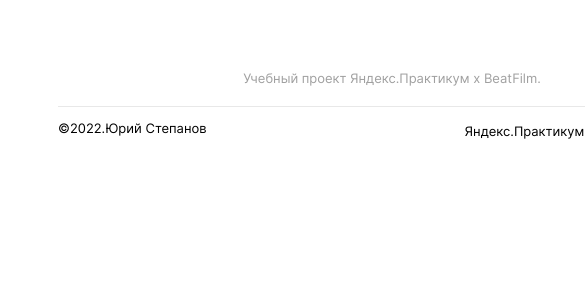
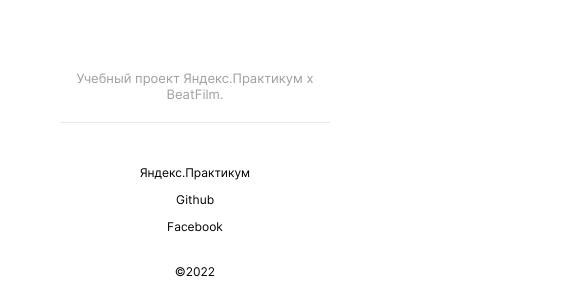
Before and after one commit to xenoxil/movies-explorer-frontend, a React (Create React App) app in the folder movies-explorer-frontend/: page / in a window 390 px wide. Shown: the part 5037-5331 px from the top of the page, 585 px wide, since content can reach past the window. Before the commit the page ends 5200 px from the top, so only its background shows below. Built offline with nearby package versions, Linux system fonts and the light colour scheme.

Commit message:
поправить 404 регистрацию и логин для 320разрешения

```diff
--- a/movies-explorer-frontend/src/components/Footer/Footer.css
+++ b/movies-explorer-frontend/src/components/Footer/Footer.css
@@ -8,6 +8,12 @@
     .footer{
         width:668px;
         padding: 0 50px;
+    }
+}
+@media screen and (max-width:767px) {
+    .footer{
+        width: 270px;
+        padding: 0 auto;
     }
 }
 
@@ -30,6 +36,14 @@
     display:flex;
     justify-content: space-between;
 }
+
+@media screen and (max-width:767px) {
+    .footer__container{
+        display:flex;
+        flex-direction: column;
+        justify-content: center;
+    }
+}
 .footer__copyright{
     font-family: Inter, Arial, Helvetica, sans-serif;
 font-style: normal;
@@ -40,9 +54,29 @@
 color: #000000;
 }
 
+@media screen and (max-width:767px) {
+    .footer__copyright{
+        font-family: Inter, Arial, Helvetica, sans-serif;
+    font-style: normal;
+    font-weight: normal;
+    font-size: 12px;
+    line-height: 15px;
+    margin:0 auto 10px;
+    }
+}
+
 .footer__links{
     list-style: none;
     display: flex;
+}
+
+@media screen and (max-width:767px) {
+    .footer__links{
+        flex-direction: column;
+        justify-content: center;
+        padding:0;
+        margin:30px auto;
+    }
 }
 
 .footer__link{
@@ -57,6 +91,21 @@
 color: #000000;
 
 }
+
+@media screen and (max-width:767px) {
+    .footer__link{
+        margin-right: 0px;
+        margin:12px auto 0;
+    font-size: 12px;
+    line-height: 15px;
+    }
+}
 .footer__link:last-child{
     margin-right: 0;
 }
+
+@media screen and (max-width:767px) {
+    .footer__link:last-child{
+        margin-right: auto;
+    }
+}
--- a/movies-explorer-frontend/src/components/Footer/Footer.js
+++ b/movies-explorer-frontend/src/components/Footer/Footer.js
@@ -1,11 +1,12 @@
 import React from 'react'
 
 
-function Footer() {
+function Footer(props) {
     return (
         <section className='footer'>
             <p className='footer__title'>Учебный проект Яндекс.Практикум х BeatFilm.</p>
-            <div className='footer__container'>
+            {props.onSize>=768 ?
+            (<div className='footer__container'>
               <p className="footer__copyright">&copy;2022.Юрий Степанов</p>
               <nav className='footer__navigation'>
                  <ul className='footer__links'>
@@ -14,7 +15,17 @@
                      <li className='footer__link'><a href='https://www.facebook.com' className='link'>Facebook</a></li>
                  </ul>
               </nav>
-            </div>
+            </div>)
+            : (<div className='footer__container'>
+            <nav className='footer__navigation'>
+               <ul className='footer__links'>
+                   <li className='footer__link'><a href='https://practicum.yandex.ru/' className='link' >Яндекс.Практикум</a></li>
+                   <li className='footer__link'><a href='https://github.com/xenoxil' className='link'>Github</a></li>
+                   <li className='footer__link'><a href='https://www.facebook.com' className='link'>Facebook</a></li>
+               </ul>
+            </nav>
+            <p className="footer__copyright">&copy;2022</p>
+          </div>)}
         </section>
     )
 }
--- a/movies-explorer-frontend/src/components/Login/Login.css
+++ b/movies-explorer-frontend/src/components/Login/Login.css
@@ -1,14 +1,33 @@
 .login{
-    margin:0 0 0 442px;
+    margin:0 auto;
     display:flex;
     flex-direction: column;
     width:396px;
+}
+
+@media screen and (max-width:767px) {
+    .login{
+        width:260px;
+    }
+}
+
+
+@media screen and (max-width:767px) {
+    .login__logo{
+        margin:86px auto 0;
+    }
 }
 
 .login__logo{
     margin-top: 70px;
     width:38px;
     height:38px;
+}
+
+@media screen and (max-width:767px) {
+    .login__logo{
+        margin:86px auto 0;
+    }
 }
 
 .login__greetings{
@@ -23,9 +42,22 @@
 color: #000000;
 }
 
+@media screen and (max-width:767px) {
+    .login__greetings{
+        margin:50px auto 80px;
+    }
+}
+
 .login__form{
     display: block;
 
+}
+
+@media screen and (max-width:767px) {
+    .login__form{
+        display: block;
+
+    }
 }
 .login__formText{
     margin:0;
@@ -70,6 +102,14 @@
 border-radius: 3px;
 }
 
+@media screen and (max-width:767px) {
+    .login__button{
+        margin:267px 0 0;
+    font-size: 12px;
+    line-height: 15px;
+    }
+}
+
 .login__register{
     font-family: Inter, Arial, Helvetica, sans-serif;
     font-style: normal;
@@ -81,6 +121,14 @@
     color: #A0A0A0;
 }
 
+@media screen and (max-width:767px) {
+    .login__register{
+        font-size: 12px;
+        line-height: 15px;
+    }
+}
+
+
 .login__registerLink{
     font-family: Inter, Arial, Helvetica, sans-serif;
 font-style: normal;
@@ -91,3 +139,10 @@
 text-align: center;
 color: #3456F3;
 }
+
+@media screen and (max-width:767px) {
+    .login__registerLink{
+    font-size: 12px;
+    line-height: 15px;
+    }
+}
--- a/movies-explorer-frontend/src/components/Menu/Menu.css
+++ b/movies-explorer-frontend/src/components/Menu/Menu.css
@@ -11,6 +11,13 @@
     transition: all 0.5s linear;
     z-index: 3;
 }
+
+@media screen and (max-width:767px) {
+    .menu{
+        width:100%;
+    }
+}
+
 .menu::after{
     width: 100%;
     height: 100%;
--- a/movies-explorer-frontend/src/components/PageNotFound/PageNotFound.css
+++ b/movies-explorer-frontend/src/components/PageNotFound/PageNotFound.css
@@ -1,6 +1,6 @@
 .pageNotFound{
 margin:0 auto;
-width:1280px;
+max-width:1280px;
 background: #FFFFFF;
 }
 
@@ -14,6 +14,13 @@
     margin:246px 0 0 0;
 
 }
+@media screen and (max-width:767px) {
+    .pageNotFound_error{
+        font-size: 80px;
+        line-height: 97px;
+        margin:329px 0 0 0;
+    }
+}
 
 .pageNotFound_message{
     margin:5px 0 184px;
@@ -23,6 +30,13 @@
     line-height: 19px;
     letter-spacing: 0em;
     text-align: center;
+}
+@media screen and (max-width:767px) {
+    .pageNotFound_message{
+        margin:10px 0 284px;
+        font-size: 12px;
+        line-height: 15px;
+    }
 }
 
 
@@ -35,6 +49,13 @@
     text-align: center;
     text-decoration: none;
 }
+
+@media screen and (max-width:767px) {
+    .pageNotFound_return{
+        font-size: 12px;
+        line-height: 15px;
+    }
+}
 .pageNotFound_return:visited{
     color:blue;
 }
--- a/movies-explorer-frontend/src/components/Profile/Profile.css
+++ b/movies-explorer-frontend/src/components/Profile/Profile.css
@@ -11,9 +11,18 @@
 color: #000000;
 }
 
+
+
 .profile__form{
-    margin:123px auto 0;
+    margin:80px auto 0;
     width:410px;
+}
+
+@media screen and (max-width:767px) {
+    .profile__form{
+        margin:123px auto 0;
+        width:260px;
+    }
 }
 
 .profile__container{
--- a/movies-explorer-frontend/src/components/Register/Register.css
+++ b/movies-explorer-frontend/src/components/Register/Register.css
@@ -1,14 +1,37 @@
 .register{
-    margin:0 0 0 442px;
+    margin:0 auto;
     display:flex;
     flex-direction: column;
     width:396px;
 }
 
+@media screen and (max-width:767px) {
+    .register{
+        width:260px;
+    }
+}
+
+
 .register__logo{
     margin-top: 70px;
     width:38px;
     height:38px;
+}
+
+@media screen and (max-width:1267px) {
+    .register__logo{
+        margin-top: 232px;
+        width:38px;
+        height:38px;
+    }
+}
+
+@media screen and (max-width:767px) {
+    .register__logo{
+        margin:56px auto 0;
+        width:38px;
+        height:38px;
+    }
 }
 
 .register__greetings{
@@ -21,6 +44,12 @@
 line-height: 29px;
 /* identical to box height */
 color: #000000;
+}
+
+@media screen and (max-width:767px) {
+    .register__greetings{
+        margin:50px auto;
+    }
 }
 
 .register__form{
@@ -70,6 +99,15 @@
 border-radius: 3px;
 }
 
+@media screen and (max-width:767px) {
+    .register__button{
+        margin: 238px 0 0;
+    font-size: 12px;
+    line-height: 15px;
+    }
+}
+
+
 .register__login{
     font-family: Inter, Arial, Helvetica, sans-serif;
     font-style: normal;
--- a/movies-explorer-frontend/src/components/Register/Register.js
+++ b/movies-explorer-frontend/src/components/Register/Register.js
@@ -5,8 +5,10 @@
     return (
       <div className="register">
         <img src={HeaderLogo} className='register__logo' alt='Логотип проектной работы' />
-        <p className='register__greetings'>Регистрация</p>
+        <h2 className='register__greetings'>Добро пожаловать!</h2>
         <form className='register__form'>
+        <p className='register__formText'>Имя</p>
+            <input className='register__input' />
             <p className='register__formText'>E-mail</p>
             <input className='register__input' />
             <p className='register__formText'>Пароль</p>
```
